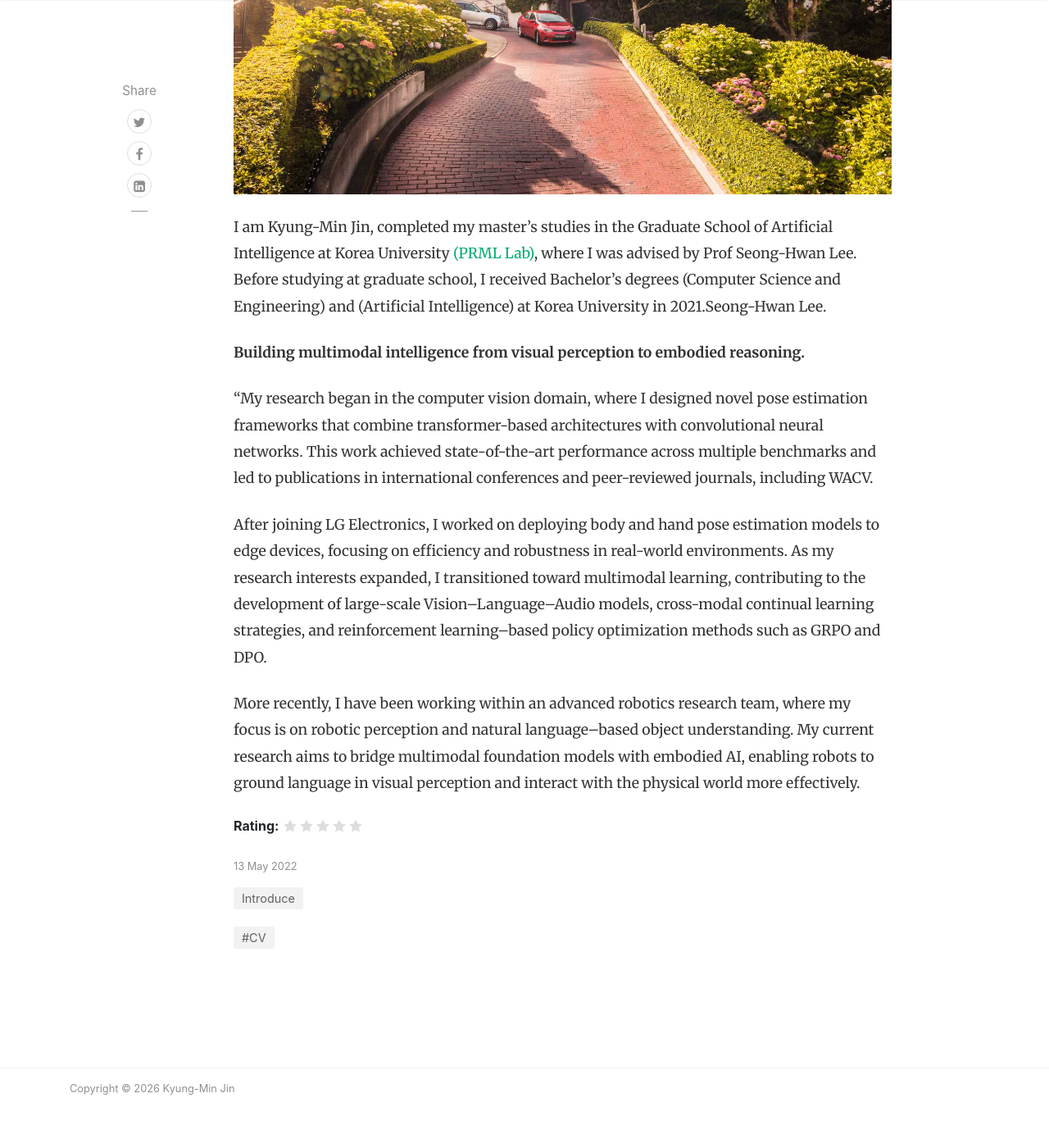
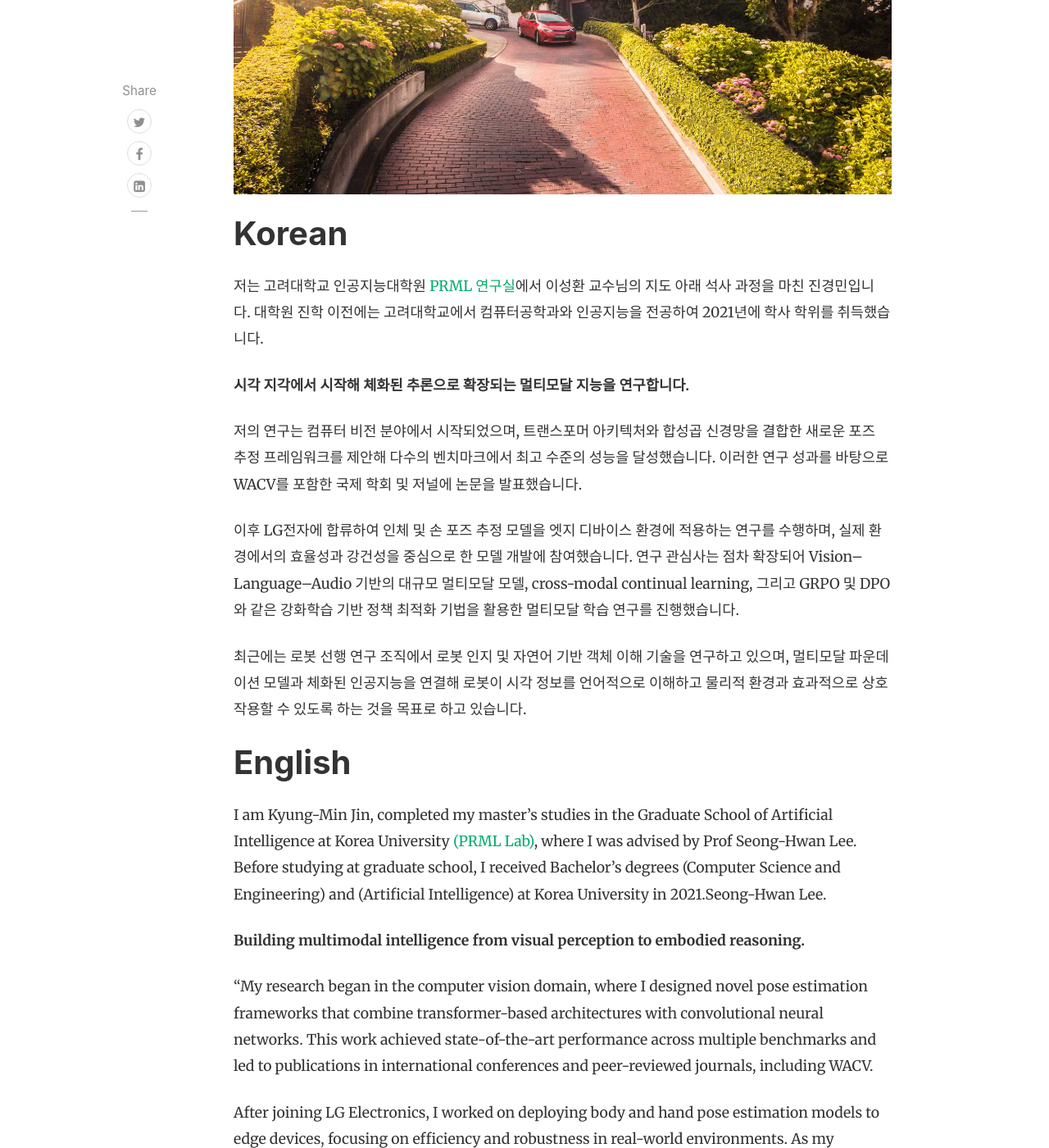
Before and after one commit to KyungMinJin/KyungMinJin.github.io, a Jekyll site: the page built from _posts/2022-05-13-about-me.md, in a window 1280 px wide and 1400 px high, scrolled down 723 px. Shown: the whole window at 82% size. Built offline with Jekyll 4.4.1, drawn with Linux system fonts in a browser that asks for light colours; nearby versions of some CDN libraries; comment, search, counter and statistics services are not loaded.

Commit message:
about me md file - Korea

```diff
--- a/_posts/2022-05-13-about-me.md
+++ b/_posts/2022-05-13-about-me.md
@@ -11,6 +11,20 @@ hidden: true
 rating: 4.9
 ---
 
+# Korean
+
+저는 고려대학교 인공지능대학원 <a target="_blank" href="http://pr.korea.ac.kr/">PRML 연구실</a>에서 이성환 교수님의 지도 아래 석사 과정을 마친 진경민입니다. 대학원 진학 이전에는 고려대학교에서 컴퓨터공학과와 인공지능을 전공하여 2021년에 학사 학위를 취득했습니다.
+
+**시각 지각에서 시작해 체화된 추론으로 확장되는 멀티모달 지능을 연구합니다.**
+
+저의 연구는 컴퓨터 비전 분야에서 시작되었으며, 트랜스포머 아키텍처와 합성곱 신경망을 결합한 새로운 포즈 추정 프레임워크를 제안해 다수의 벤치마크에서 최고 수준의 성능을 달성했습니다. 이러한 연구 성과를 바탕으로 WACV를 포함한 국제 학회 및 저널에 논문을 발표했습니다.
+
+이후 LG전자에 합류하여 인체 및 손 포즈 추정 모델을 엣지 디바이스 환경에 적용하는 연구를 수행하며, 실제 환경에서의 효율성과 강건성을 중심으로 한 모델 개발에 참여했습니다. 연구 관심사는 점차 확장되어 Vision–Language–Audio 기반의 대규모 멀티모달 모델, cross-modal continual learning, 그리고 GRPO 및 DPO와 같은 강화학습 기반 정책 최적화 기법을 활용한 멀티모달 학습 연구를 진행했습니다.
+
+최근에는 로봇 선행 연구 조직에서 로봇 인지 및 자연어 기반 객체 이해 기술을 연구하고 있으며, 멀티모달 파운데이션 모델과 체화된 인공지능을 연결해 로봇이 시각 정보를 언어적으로 이해하고 물리적 환경과 효과적으로 상호작용할 수 있도록 하는 것을 목표로 하고 있습니다.
+
+# English
+
 I am Kyung-Min Jin, completed my master’s studies in the Graduate School of Artificial Intelligence at Korea University <a target="_blank" href="http://pr.korea.ac.kr/">(PRML Lab)</a>, where I was advised by Prof Seong-Hwan Lee. Before studying at graduate school, I received Bachelor's degrees (Computer Science and Engineering) and (Artificial Intelligence) at Korea University in 2021.Seong-Hwan Lee.
 
 **Building multimodal intelligence from visual perception to embodied reasoning.**
```
